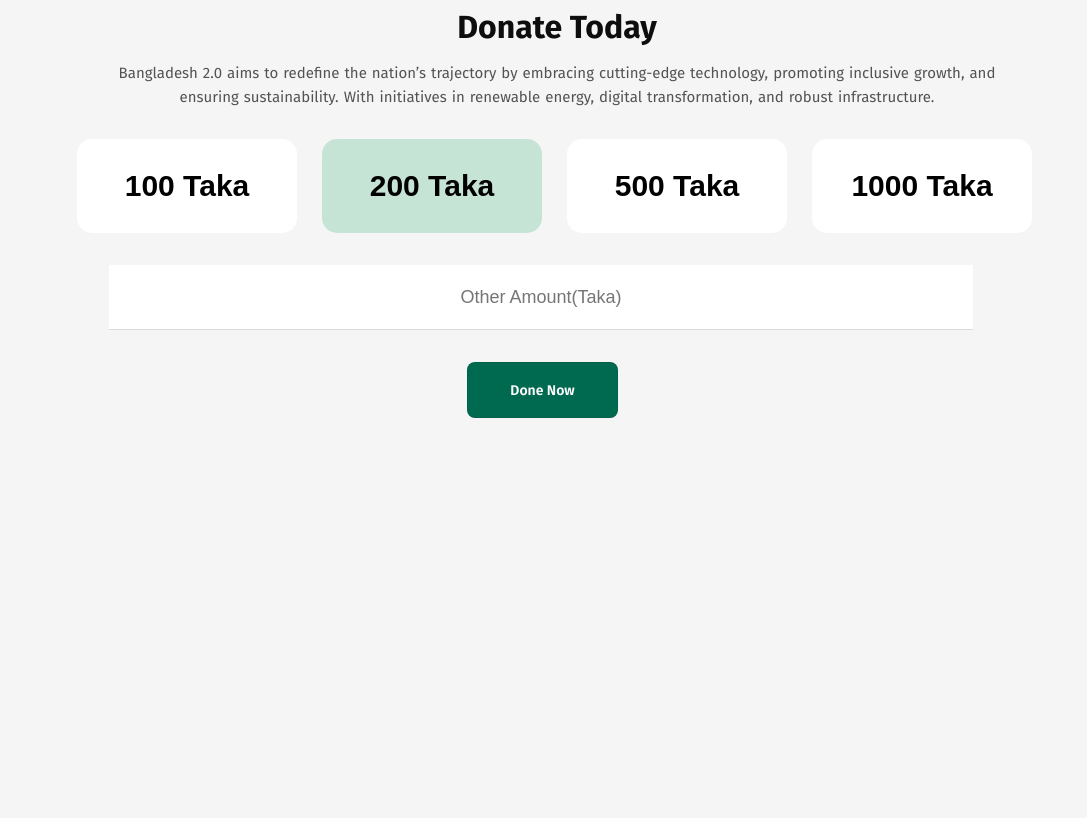
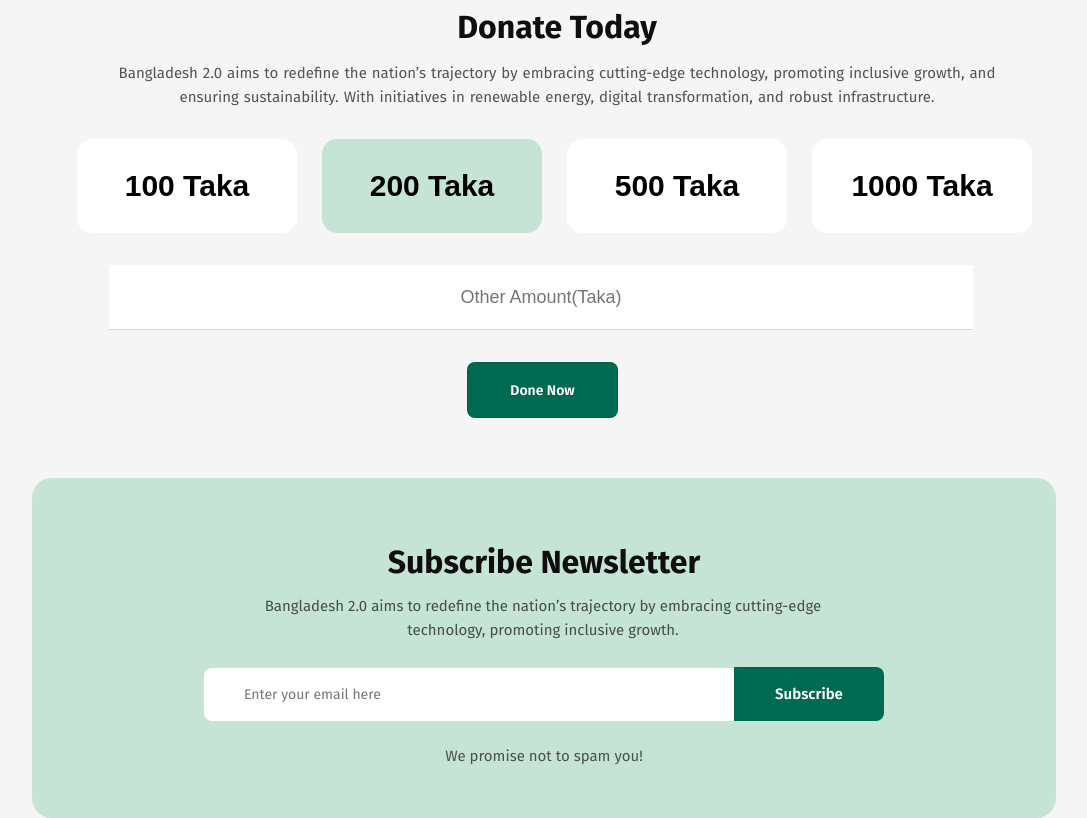
Before and after one commit to mowlyray/webcourse-Assignment1, a plain HTML site: page index.html in a window 1280 px wide. Shown: the part 2947-3765 px from the top of the page, without its empty margins (83-1170 px from the left). Before the commit the page ends 3365 px from the top, so only its background shows below. Drawn offline with Linux system fonts and the light colour scheme.

Commit message:
newsletter section added

```diff
--- a/index.html
+++ b/index.html
@@ -181,6 +181,20 @@
         </div>
         <button class="donate-btn" >Done Now</button>
       </div>
+
+      <!-- Newsletter section -->
+       <div class="newsletter">
+        <h3 class="title">Subscribe Newsletter</h3>
+        <p class="description">Bangladesh 2.0 aims to redefine the nation’s trajectory by embracing cutting-edge technology, promoting inclusive growth.</p>
+
+        <div class="newsletter-input">
+          <input type="text" placeholder="Enter your email here"><span><button class="news-btn">Subscribe</button></span>
+        </div>
+        <p class="subtitle">We promise not to spam you!</p>
+
+       </div>
+
+
     </main>
   </body>
 </html>
--- a/style.css
+++ b/style.css
@@ -394,7 +394,7 @@ nav {
   color: rgba(14, 14, 14, 0.3);
 }
 .donate-btn {
-  margin-left:390px;
+  margin-left: 390px;
   text-align: center;
   width: 151px;
   height: 56px;
@@ -408,5 +408,70 @@ nav {
   font-size: 14px;
   font-weight: 600;
   letter-spacing: 0%;
+}
 
+/* Newsletter style */
+
+.newsletter {
+  margin-top: 60px;
+  margin-left: 115px;
+  border-radius: 20px;
+  background: rgb(198, 228, 214);
+  width: 80%;
+  height: 280px;
+  text-align: center;
+  padding-top: 60px;
 }
+
+.newsletter .title {
+  color: rgb(14, 14, 14);
+  font-family: Fira Sans;
+  font-size: 32px;
+  font-weight: 700;
+  line-height: 48px;
+  letter-spacing: 0%;
+}
+.newsletter .description {
+  width: 622px;
+  margin: 8px 0px 5px 200px;
+  color: rgba(14, 14, 14, 0.7);
+  font-family: Fira Sans;
+  font-size: 15px;
+  font-weight: 400;
+  line-height: 24px;
+  letter-spacing: 0%;
+}
+.newsletter-input input {
+  width: 450px;
+  padding: 18px 40px 18px 40px;
+  border-radius: 8px 0px 0px 8px;
+  border: none;
+  background: rgb(255, 255, 255);
+  color: rgba(14, 14, 14, 0.3);
+  font-family: Fira Sans;
+  font-size: 14px;
+  font-weight: 400;
+}
+.news-btn {
+  width: 150px;
+  height: 54px;
+  border-radius: 0px 8px 8px 0px;
+  background: rgb(0, 106, 80);
+  padding: 17px 34px 17px 34px;
+  color: rgb(255, 255, 255);
+  font-family: Fira Sans;
+  font-size: 15px;
+  font-weight: 600;
+}
+.newsletter-input span button:hover {
+  background-color: #1fab6a;
+  transition: 0.5s;
+  cursor: pointer;
+}
+.newsletter .subtitle {
+  margin: 26px 0px;
+  color: rgba(20, 20, 20, 0.7);
+  font-family: Fira Sans;
+  font-size: 15px;
+  font-weight: 400;
+}
```
